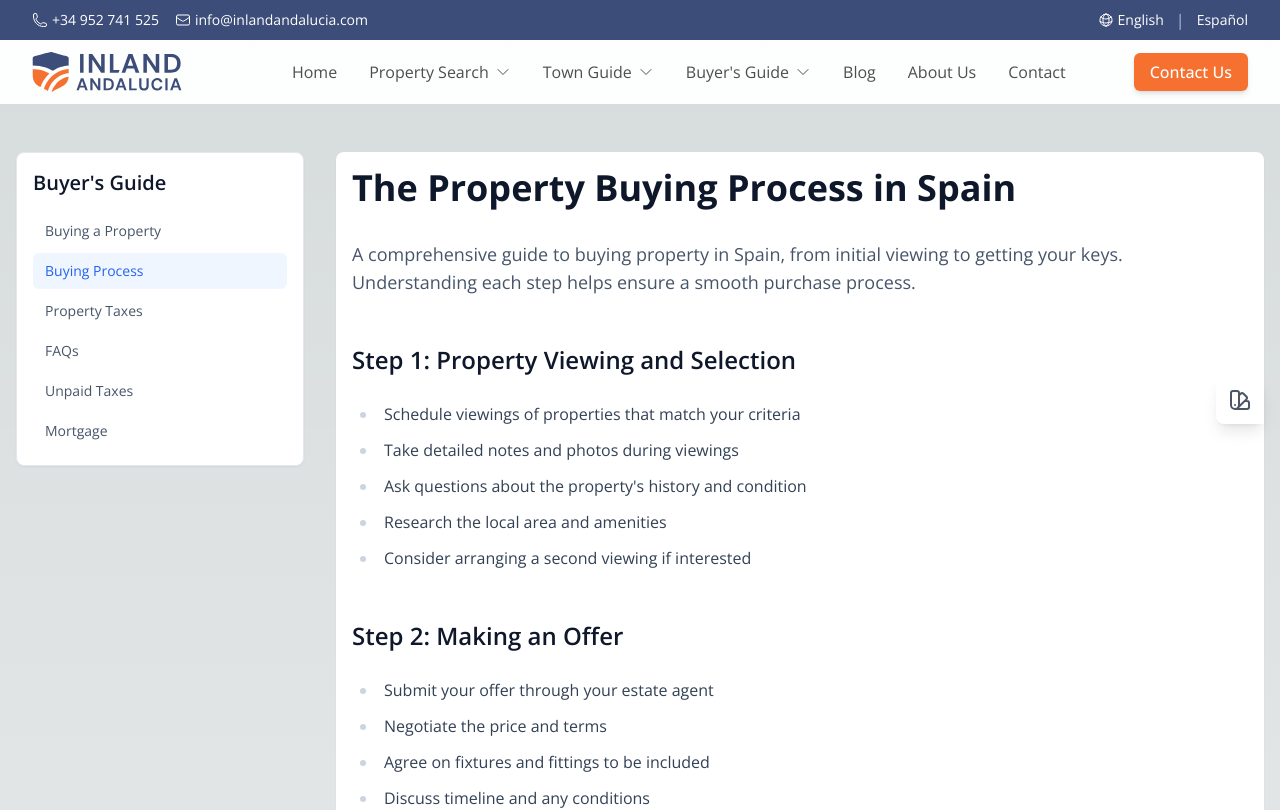
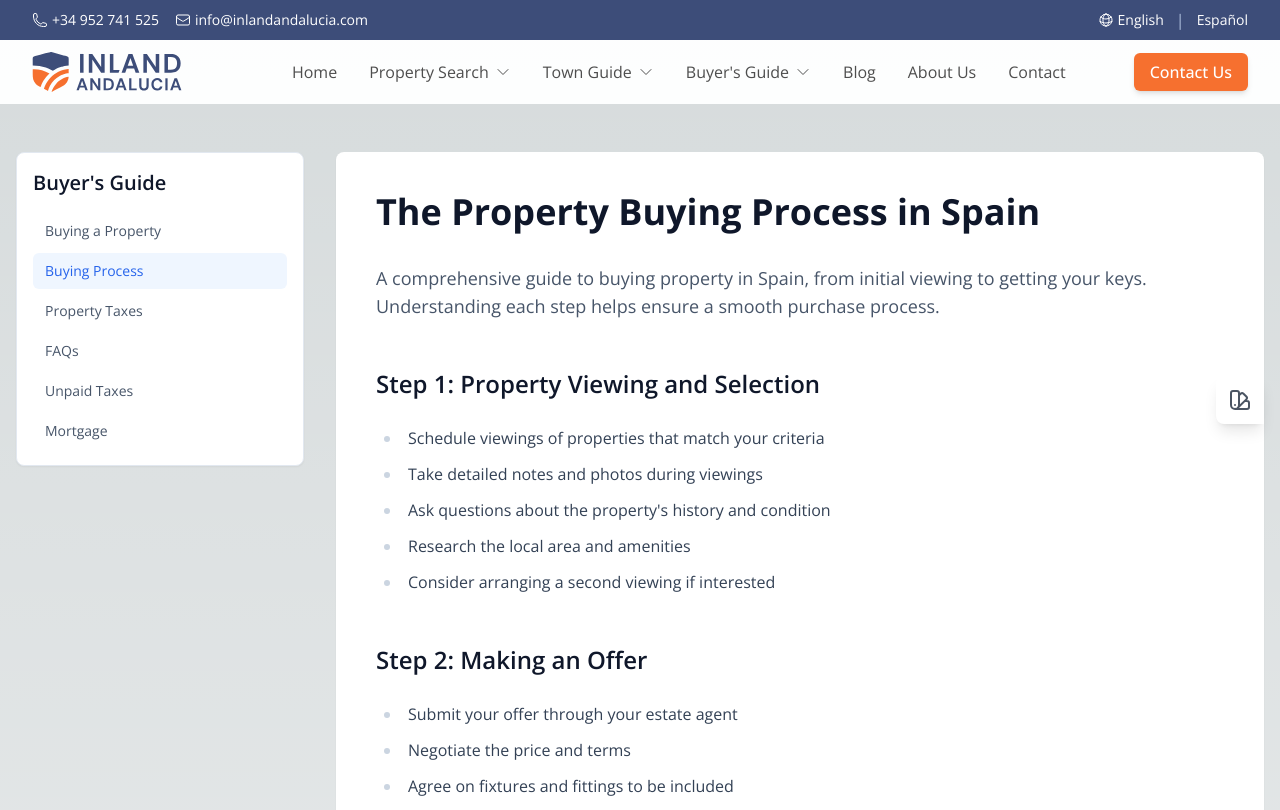
Before and after one commit to HashSourabh/inland-revamp, a Next.js app: page /buyers-guide/buying-process in a window 1280 px wide. Shown: the top 810 px of the page. Built offline with nearby package versions, Linux system fonts and the light colour scheme; a web font is replaced by a local one.

Commit message:
padding in main tag

```diff
--- a/src/app/buyers-guide/layout.tsx
+++ b/src/app/buyers-guide/layout.tsx
@@ -17,7 +17,7 @@
         <aside className="lg:col-span-1">
           <BuyersGuideNav />
         </aside>
-        <main className="prose prose-slate max-w-none dark:prose-invert lg:col-span-3 bg-white p-4 shadow-sm rounded-lg dark:bg-slate-800">
+        <main className="prose prose-slate max-w-none dark:prose-invert lg:col-span-3 bg-white p-10 shadow-sm rounded-lg dark:bg-slate-800">
           {children}
         </main>
       </div>
```
